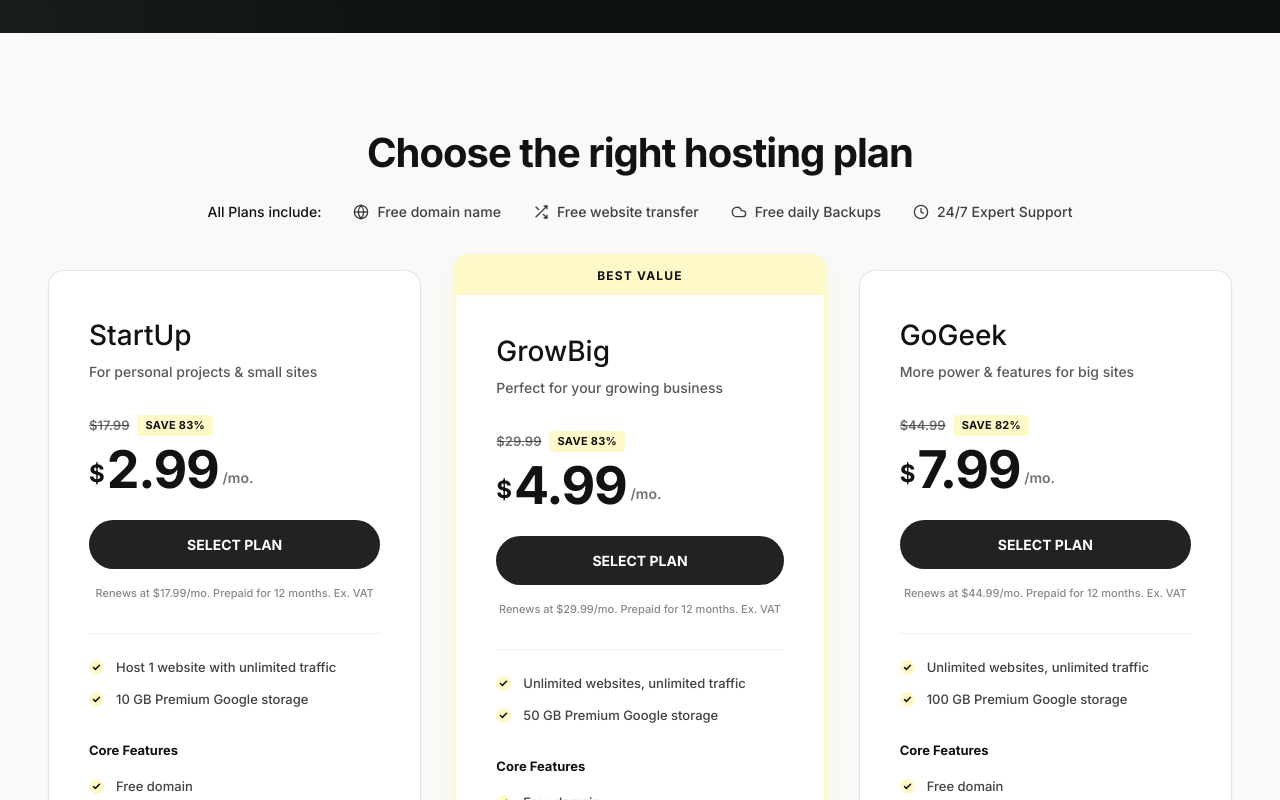
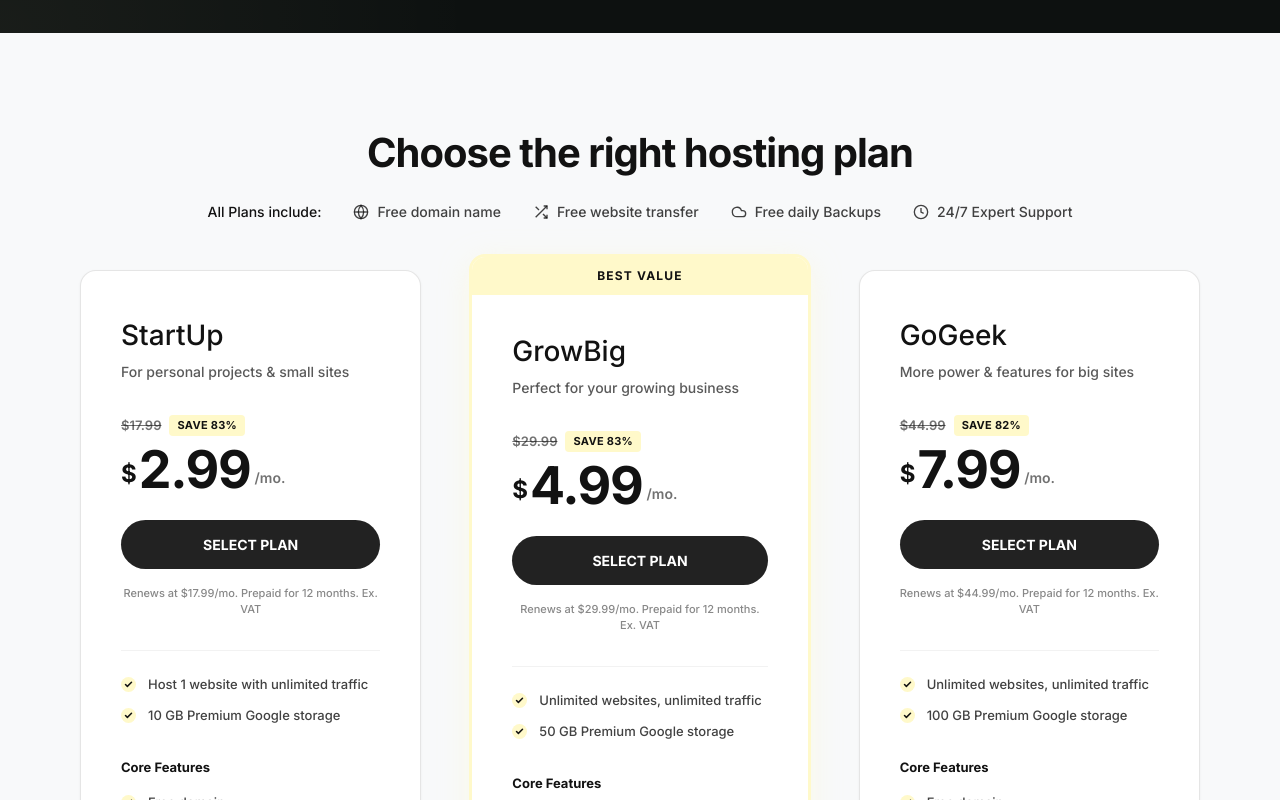
Before and after one commit to dutaalamin/stinger, a React (Vite) app: page /web-hosting in a window 1280 px wide. Shown: the part 900-1700 px from the top of the page. Built offline with nearby package versions, Linux system fonts and the light colour scheme.

Commit message:
Increase sizing of pricing cards to max-w-1600px

```diff
--- a/src/pages/WebHosting.jsx
+++ b/src/pages/WebHosting.jsx
@@ -160,7 +160,7 @@
 
       {/* 2. Pricing Plans Section */}
       <section id="pricing-plans" className="py-24 bg-[#f8f9fa] border-b border-black/5">
-        <div className="w-full max-w-[1350px] mx-auto px-6 lg:px-12">
+        <div className="w-full max-w-[1600px] mx-auto px-6 lg:px-12 xl:px-20">
           <div className="text-center mb-12">
             <h2 className="text-[32px] md:text-[40px] text-[#121212] font-bold mb-4 font-sans tracking-tight">Choose the right hosting plan</h2>
             <div className="flex items-center justify-center gap-x-8 gap-y-3 text-[14px] font-medium text-[#121212]/80 mt-6 flex-wrap">
@@ -171,7 +171,7 @@
               <span className="flex items-center gap-2"><svg width="16" height="16" viewBox="0 0 24 24" fill="none" stroke="currentColor" strokeWidth="2"><circle cx="12" cy="12" r="10"></circle><polyline points="12 6 12 12 16 14"></polyline></svg> 24/7 Expert Support</span>
             </div>
           </div>
-                   <div className="grid grid-cols-1 md:grid-cols-3 gap-8 w-full">
+          <div className="grid grid-cols-1 md:grid-cols-3 gap-8 xl:gap-12 w-full">
             {/* Plan 1: StartUp */}
             <div className="bg-white border border-black/10 rounded-2xl shadow-sm hover:shadow-md transition-shadow duration-300 flex flex-col p-10 pt-12">
               <h3 className="text-[28px] font-medium text-[#121212] mb-2 font-sans">StartUp</h3>
```
